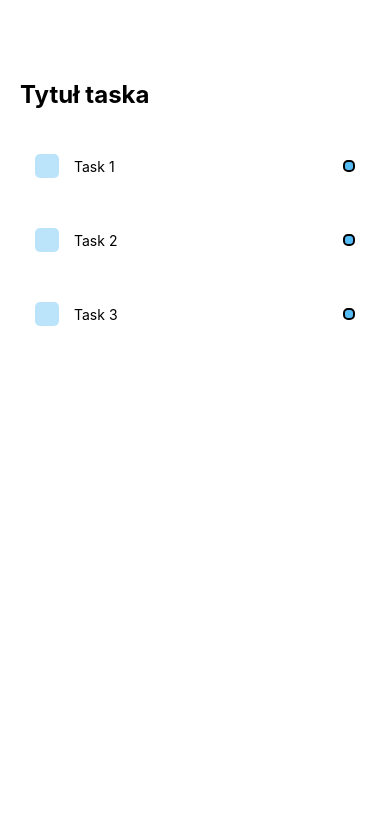
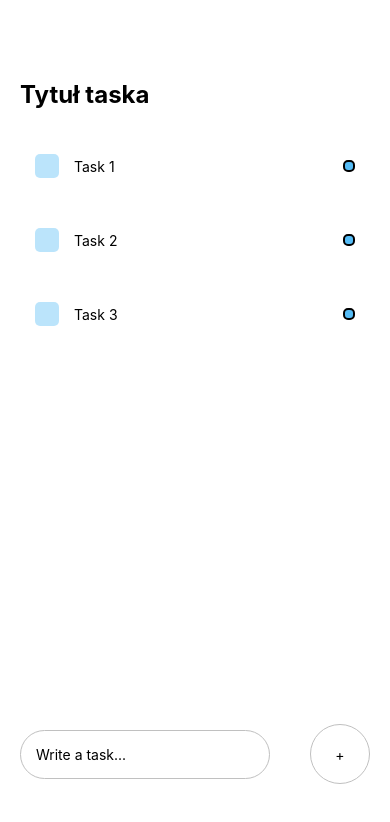
Before and after one commit to huminek15/Todo-rn, a React Native app: screen / in a window 390 px wide. Shown: the top 822 px of the page. Built offline with nearby package versions, Linux system fonts and the light colour scheme.

Commit message:
Added Keyboard

```diff
--- a/App.js
+++ b/App.js
@@ -1,4 +1,4 @@
-import { StyleSheet, Text, View } from 'react-native';
+import { StyleSheet, Text, View,KeyboardAvoidingView, TextInput, TouchableOpacity} from 'react-native';
 import Task from "./components/Task.js"
 
 export default function App() {
@@ -12,6 +12,18 @@
           <Task text="Task 3"></Task>
         </View>
       </View>
+
+      <KeyboardAvoidingView style={styles.writeTaskWrapper}>
+
+                <TextInput style={styles.input} placeholder={"Write a task..."}/>
+                <TouchableOpacity onPress={() => handleTask()}>
+                    <View style={styles.addWrapper}>
+                        <Text style={styles.addText}>+</Text>
+                    </View>
+
+                </TouchableOpacity>
+
+            </KeyboardAvoidingView>
     </View>
   );
 }
@@ -30,5 +42,35 @@
   },
   items: {
     marginTop: 30,
-  }
+  },
+
+
+  writeTaskWrapper: {
+    position: 'absolute',
+    bottom: 60,
+    width: '100%',
+    flexDirection: 'row',
+    justifyContent: 'space-around',
+    alignItems: 'center',
+  },
+  input: {
+    paddingVertical: 15,
+    paddingHorizontal: 15,
+    backgroundColor: '#fff',
+    borderRadius: 60,
+    borderColor: '#c0c0c0',
+    borderWidth: 1,
+    width: 250,
+  },
+  addWrapper: {
+    width: 60,
+    height: 60,
+    backgroundColor: '#fff',
+    borderRadius: 60,
+    justifyContent: 'center',
+    alignItems: 'center',
+    borderColor: '#c0c0c0',
+    borderWidth: 1,
+  },
+  addText: {},
 });
--- a/components/Task.js
+++ b/components/Task.js
@@ -1,8 +1,11 @@
 import React from "react";
-import {View, Text, StyleSheet} from 'react-native'
+import {View, Text, StyleSheet, } from 'react-native'
 
 
 const Task = (props) => {
+    const handleTask = () => {
+
+    }
     return (
         <View style={styles.item}>
             <View style={styles.itemLeft}>
@@ -10,6 +13,9 @@
             <Text style={styles.itemText}>{props.text}</Text>
             </View>
             <View style={styles.circular}></View>
+
+
+
         </View>
 
     )
```
